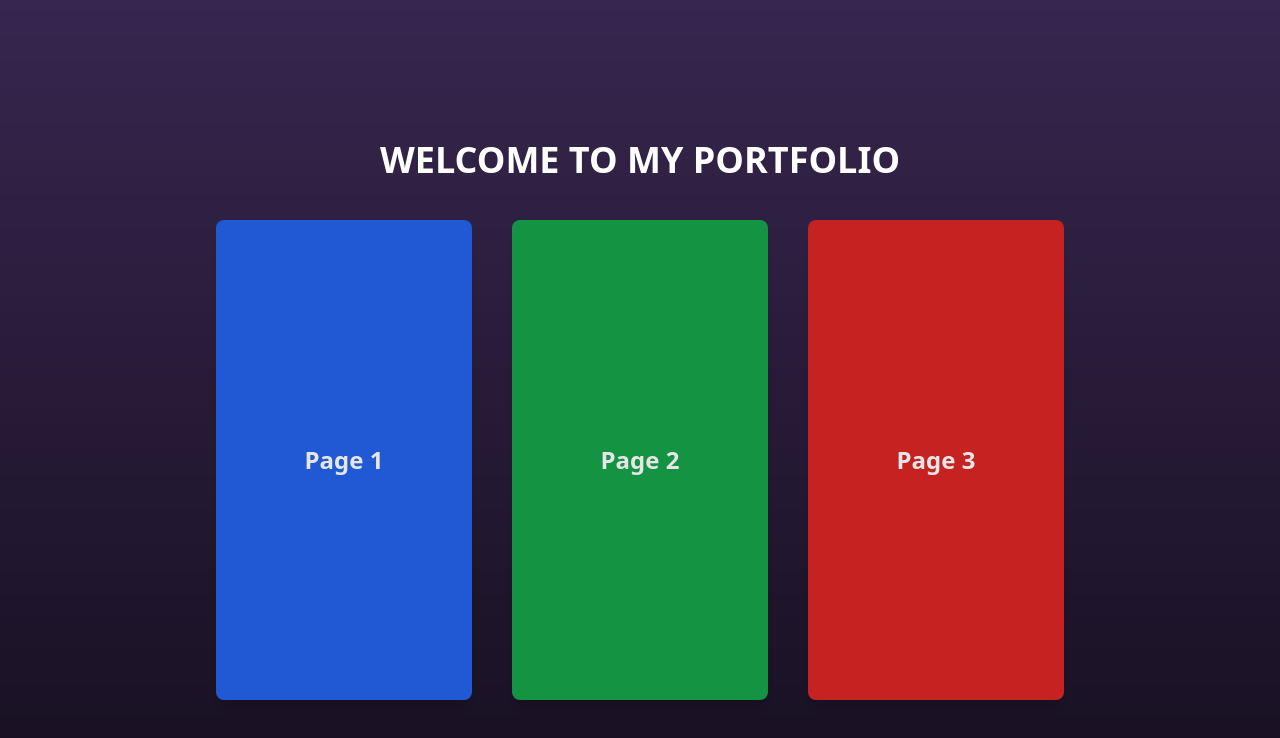
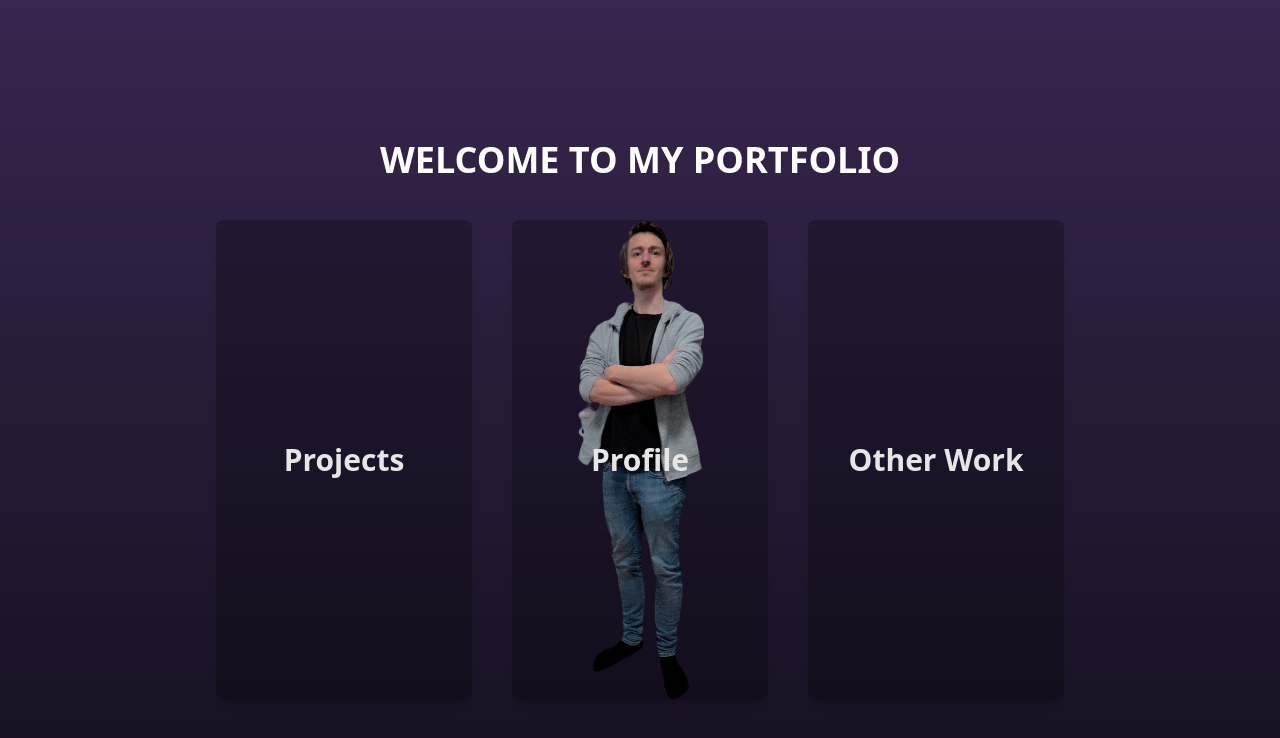
Before and after one commit to Jonasaur/portfolio_tailwindCSS, a plain HTML site: page index.html in a window 1280 px wide. Drawn offline with nearby package versions, Linux system fonts and the light colour scheme.

Commit message:
first and final after mess up

```diff
--- a/index.html
+++ b/index.html
@@ -12,16 +12,16 @@
         <h1 class="text-4xl text-center font-bold p-10">WELCOME TO MY PORTFOLIO</h1>
         <div class="flex flex-wrap justify-center gap-10 group">
             <!-- Column 1 -->
-            <a href="projects.html" class="pillar bg-blue-600 text-white text-2xl font-bold flex items-center justify-center rounded-lg shadow-lg w-1/5 min-h-[60vh]">
-                Page 1
+            <a href="projects.html" class="pillar black text-white text-2xl font-bold flex items-center justify-center rounded-lg shadow-lg w-1/5 min-h-[60vh]">
+                <h3 class="text-3xl font-bold">Projects</h3>
             </a>
             <!-- Column 2 -->
-            <a href="profile.html" class="pillar bg-green-600 text-white text-2xl font-bold flex items-center justify-center rounded-lg shadow-lg w-1/5 min-h-[60vh]">
-                Page 2
+            <a href="profile.html" class="pillar black kitty text-white text-2xl font-bold flex items-center justify-center rounded-lg shadow-lg w-1/5 min-h-[60vh]">
+                <h3 class="text-3xl font-bold">Profile</h3>
             </a>
             <!-- Column 3 -->
-            <a href="otherWork.html" class="pillar bg-red-600 text-white text-2xl font-bold flex items-center justify-center rounded-lg shadow-lg w-1/5 min-h-[60vh]">
-                Page 3
+            <a href="otherWork.html" class="pillar black text-white text-2xl font-bold flex items-center justify-center rounded-lg shadow-lg w-1/5 min-h-[60vh]">
+                <h3 class="text-3xl font-bold">Other Work</h3>
             </a>
         </div>
     </main>
```
